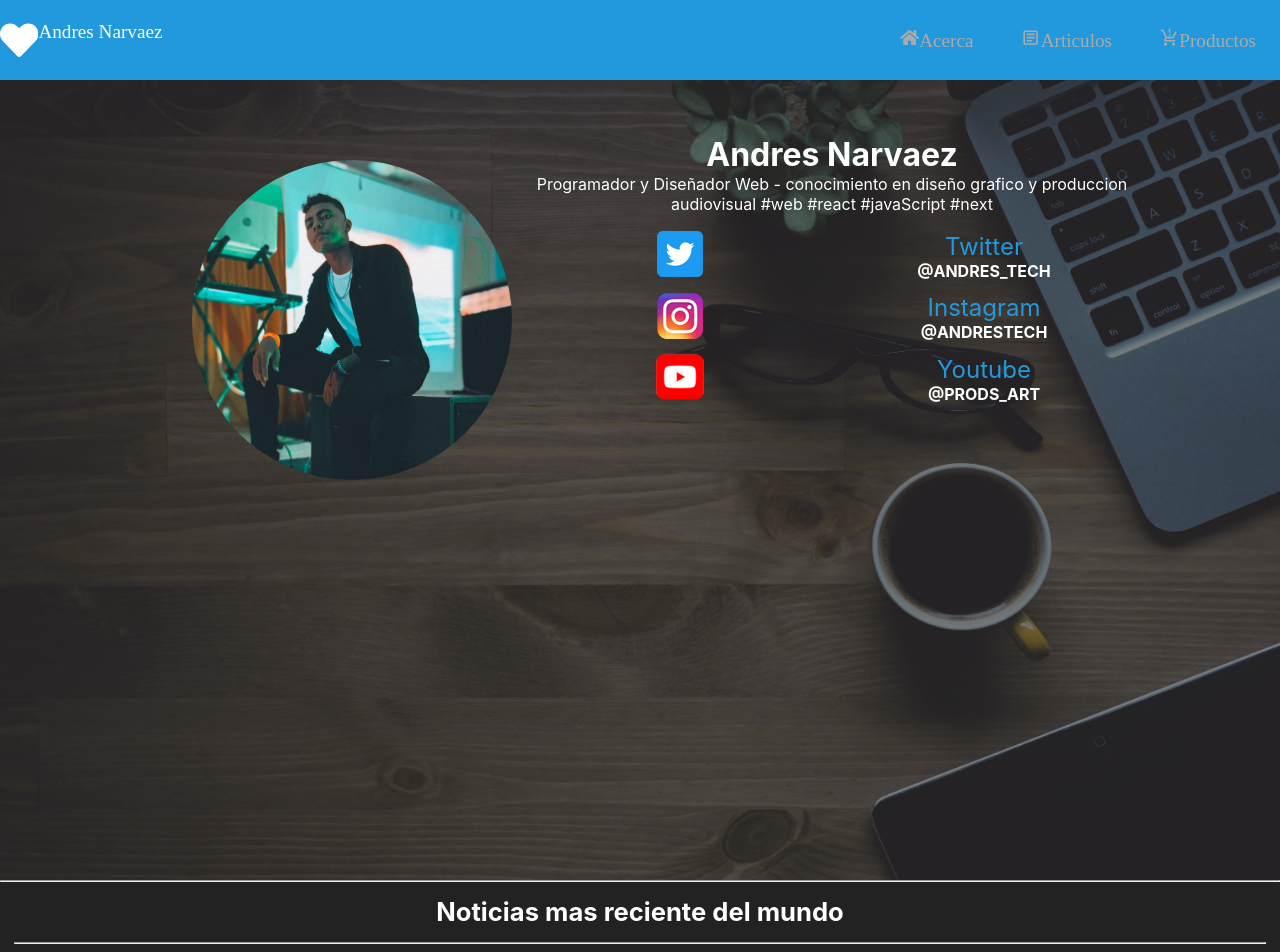
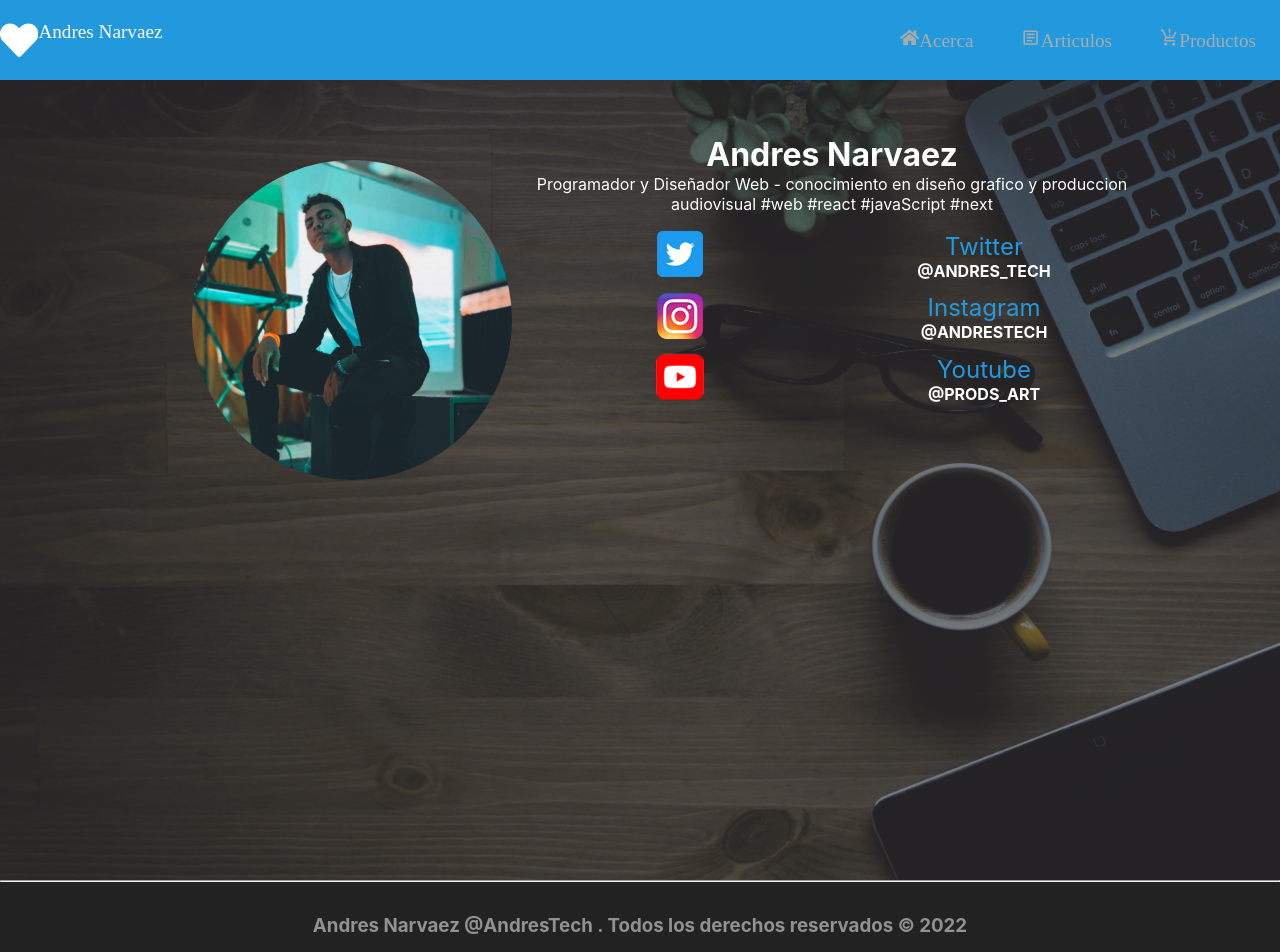
Before and after one commit to dadmax10/full_portafolio, a React (Create React App) app: page / in a window 1280 px wide. Shown: the top 952 px of the page. Built offline with nearby package versions, Linux system fonts and the light colour scheme; no server answers.

Commit message:
pruebas errores

```diff
--- a/src/pages/Home.jsx
+++ b/src/pages/Home.jsx
@@ -1,12 +1,12 @@
 import React from 'react'
 import Header from '../containers/Header';
-import ContainerPost from '../containers/ContainerPost';
+// import ContainerPost from '../containers/ContainerPost';
 
 function Home() {
   return (
     <div>
         <Header/>
-        <ContainerPost/>
+        {/* <ContainerPost/> */}
     </div>
   )
 }
```
